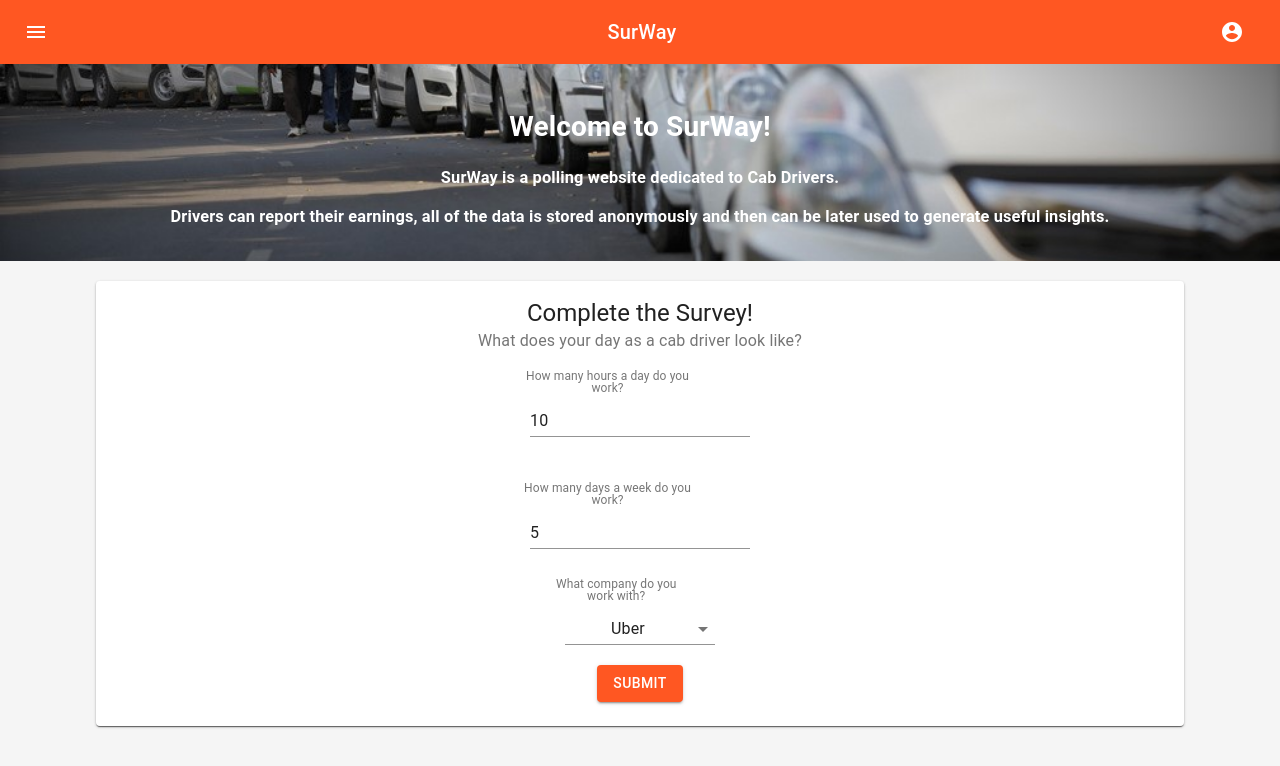
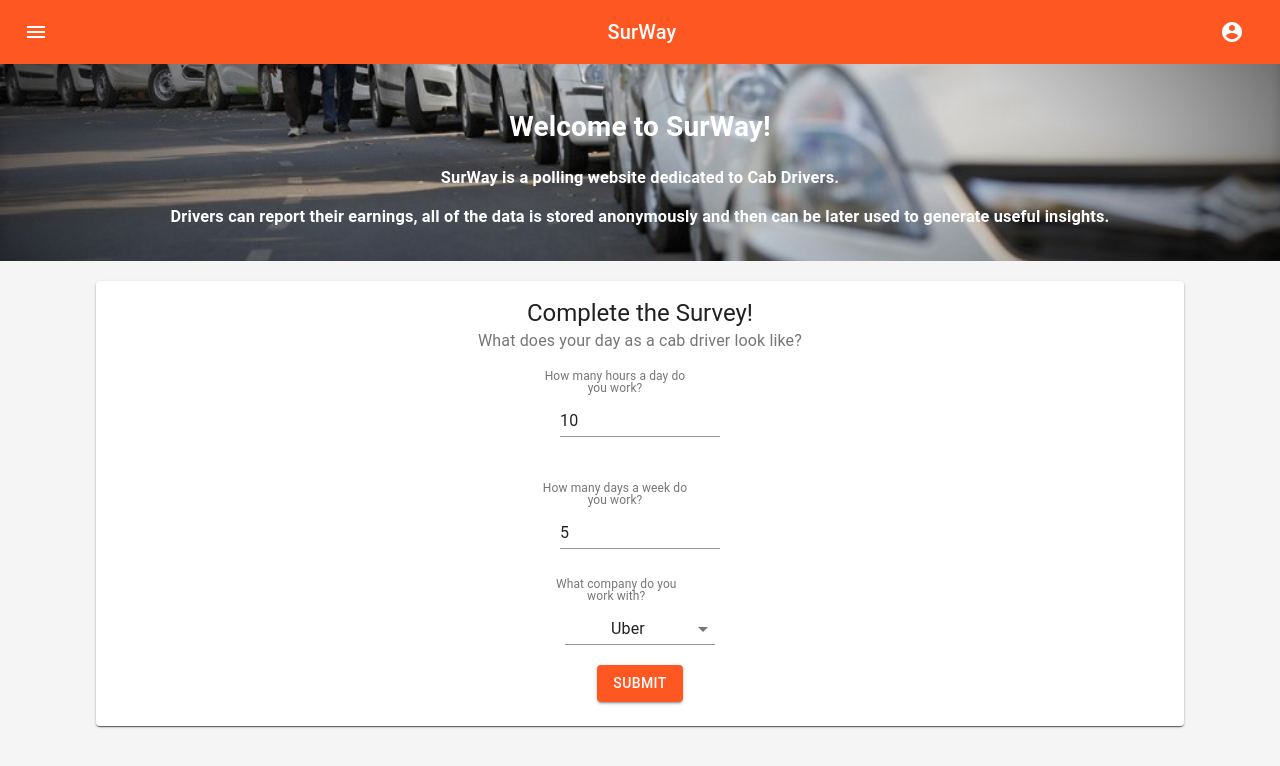
Before and after one commit to Diego931223/survey_polling_website, a React (Create React App) app in the folder react/sur-way-app/: page / in a window 1280 px wide. Shown: the top 766 px of the page. Built offline with nearby package versions, Linux system fonts and the light colour scheme.

Commit message:
Fixed width and added max value validation

```diff
--- a/react/sur-way-app/src/components/SurveyForm.js
+++ b/react/sur-way-app/src/components/SurveyForm.js
@@ -102,7 +102,8 @@ class SurveyForm extends Component {
                                             onChange={this.handleInputChange}
                                             name="working_hours"
                                             type="number"
-                                            style={{ padding: '20px' }}
+                                            inputProps={{ min: "0", max: "24", step: "1", }}
+                                            style={{ padding: '20px', width: "25vh" }}
                                         />
                                     </div>
 
@@ -116,7 +117,8 @@ class SurveyForm extends Component {
                                             onChange={this.handleInputChange}
                                             name="work_days_in_week"
                                             type="number"
-                                            style={{ padding: '20px' }}
+                                            inputProps={{ min: "0", max: "7", step: "1", }}
+                                            style={{ padding: '20px', width: "25vh" }}
                                         />
                                     </div>
                                     <div>
```
